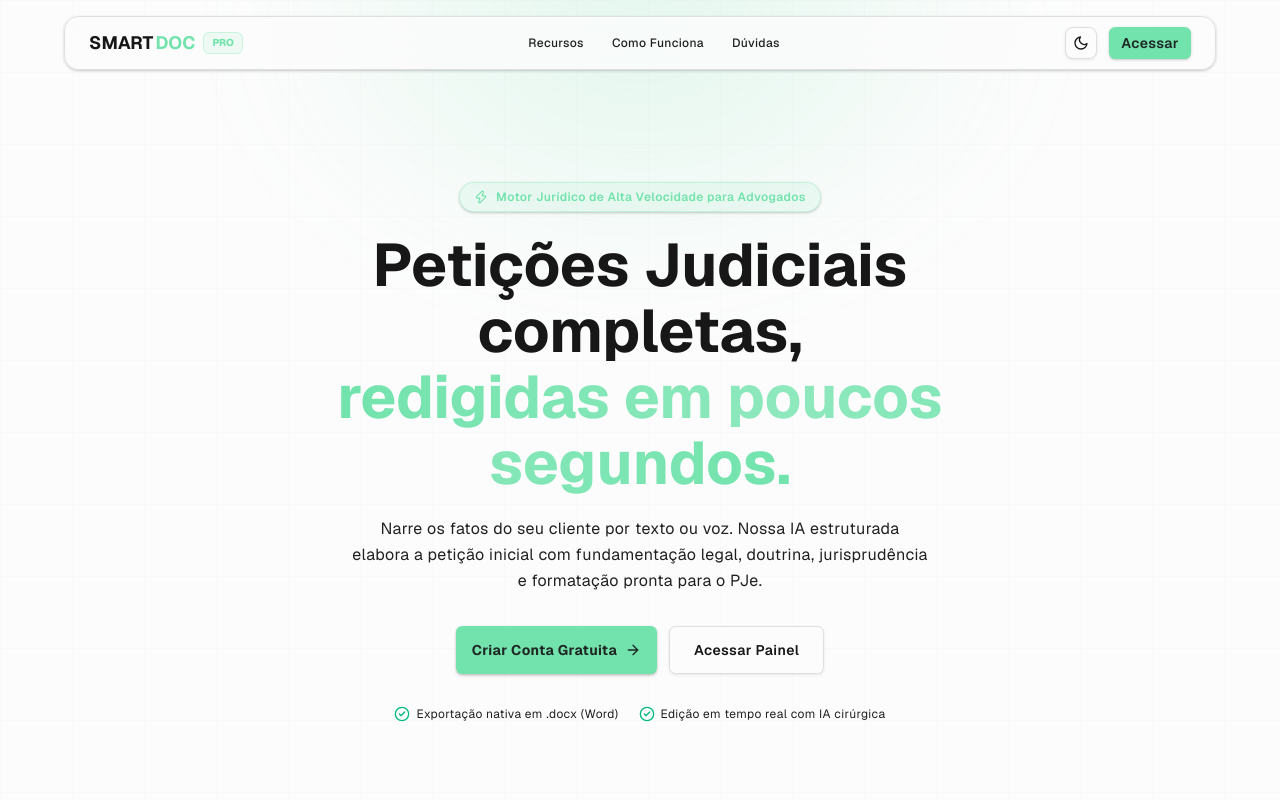
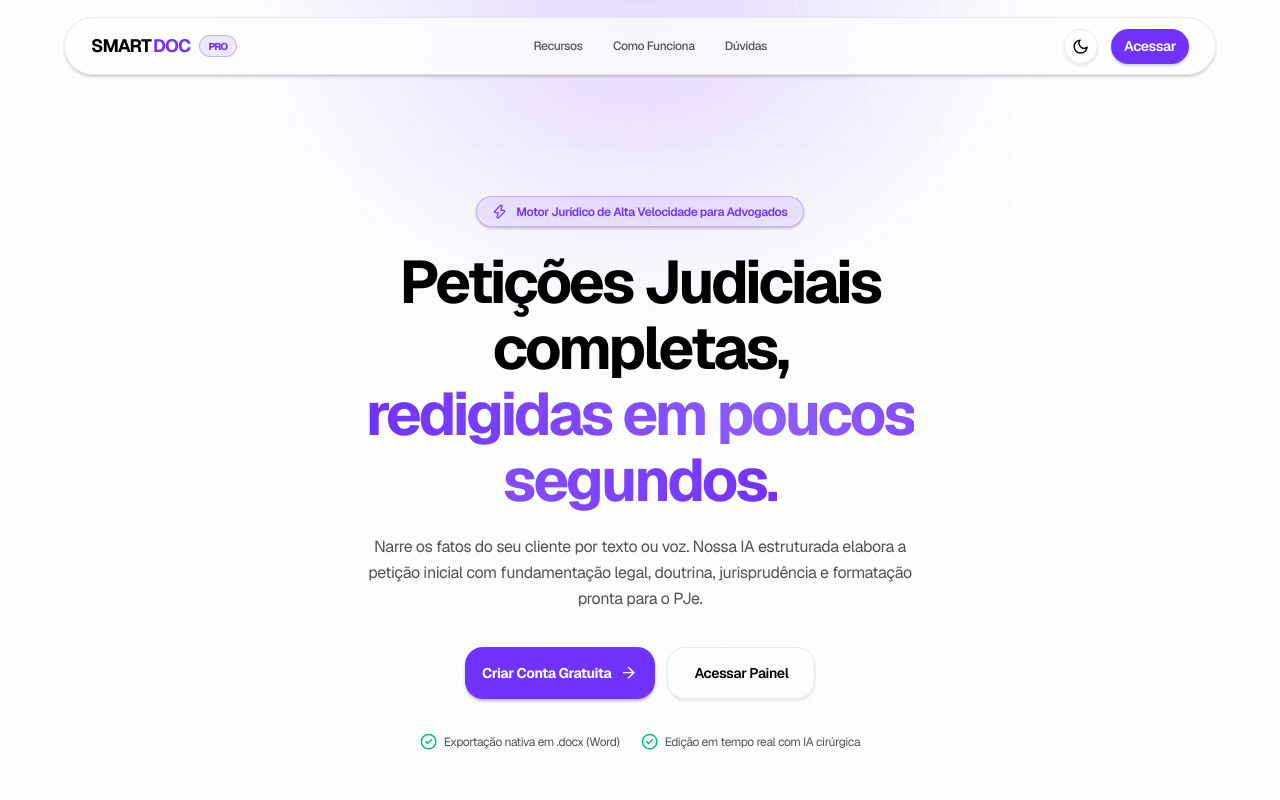
Before and after one commit to felipedutrag/smartdoc, a Next.js app: page / in a window 1280 px wide. Shown: the top 800 px of the page. Built offline with nearby package versions, Linux system fonts and the light colour scheme.

Commit message:
feat(theme): connect editor top border, blockquotes and auth ambient glow to theme primary variables

```diff
--- a/src/app/globals.css
+++ b/src/app/globals.css
@@ -5,7 +5,6 @@
 @import "shadcn/tailwind.css";
 
 @custom-variant dark (&:is(.dark *));
-
 
 html {
   scroll-behavior: smooth;
@@ -46,59 +45,59 @@ html {
   --action-bar-bg: color-mix(in srgb, var(--foreground) 3%, transparent);
   --badge-bg: var(--muted);
   --badge-border: var(--border);
-  --border: oklch(0.9037 0 0);
-  --background: oklch(0.9911 0 0);
-  --foreground: oklch(0.2046 0 0);
-  --card: oklch(0.9911 0 0);
-  --card-foreground: oklch(0.2046 0 0);
+  --border: oklch(0.9300 0.0094 286.2156);
+  --background: oklch(0.9940 0 0);
+  --foreground: oklch(0 0 0);
+  --card: oklch(0.9940 0 0);
+  --card-foreground: oklch(0 0 0);
   --popover: oklch(0.9911 0 0);
-  --popover-foreground: oklch(0.4386 0 0);
-  --primary: oklch(0.8348 0.1302 160.9080);
-  --primary-foreground: oklch(0.2626 0.0147 166.4589);
-  --secondary: oklch(0.9940 0 0);
-  --secondary-foreground: oklch(0.2046 0 0);
-  --muted: oklch(0.9461 0 0);
-  --muted-foreground: oklch(0.2435 0 0);
-  --accent: oklch(0.9461 0 0);
-  --accent-foreground: oklch(0.2435 0 0);
-  --destructive: oklch(0.5523 0.1927 32.7272);
-  --input: oklch(0.9731 0 0);
-  --ring: oklch(0.8348 0.1302 160.9080);
-  --chart-1: oklch(0.8348 0.1302 160.9080);
-  --chart-2: oklch(0.6231 0.1880 259.8145);
-  --chart-3: oklch(0.6056 0.2189 292.7172);
-  --chart-4: oklch(0.7686 0.1647 70.0804);
-  --chart-5: oklch(0.6959 0.1491 162.4796);
-  --radius: 0.5rem;
-  --sidebar: oklch(0.9911 0 0);
-  --sidebar-foreground: oklch(0.5452 0 0);
-  --sidebar-primary: oklch(0.8348 0.1302 160.9080);
-  --sidebar-primary-foreground: oklch(0.2626 0.0147 166.4589);
-  --sidebar-accent: oklch(0.9461 0 0);
-  --sidebar-accent-foreground: oklch(0.2435 0 0);
-  --sidebar-border: oklch(0.9037 0 0);
-  --sidebar-ring: oklch(0.8348 0.1302 160.9080);
-  --destructive-foreground: oklch(0.9934 0.0032 17.2118);
-  --font-sans: Outfit, sans-serif;
-  --font-serif: ui-serif, Georgia, Cambria, "Times New Roman", Times, serif;
-  --font-mono: monospace;
-  --shadow-color: #000000;
-  --shadow-opacity: 0.17;
+  --popover-foreground: oklch(0 0 0);
+  --primary: oklch(0.5393 0.2713 286.7462);
+  --primary-foreground: oklch(1.0000 0 0);
+  --secondary: oklch(0.9540 0.0063 255.4755);
+  --secondary-foreground: oklch(0.1344 0 0);
+  --muted: oklch(0.9702 0 0);
+  --muted-foreground: oklch(0.4386 0 0);
+  --accent: oklch(0.9393 0.0288 266.3680);
+  --accent-foreground: oklch(0.5445 0.1903 259.4848);
+  --destructive: oklch(0.6290 0.1902 23.0704);
+  --input: oklch(0.9401 0 0);
+  --ring: oklch(0 0 0);
+  --chart-1: oklch(0.7459 0.1483 156.4499);
+  --chart-2: oklch(0.5393 0.2713 286.7462);
+  --chart-3: oklch(0.7336 0.1758 50.5517);
+  --chart-4: oklch(0.5828 0.1809 259.7276);
+  --chart-5: oklch(0.5590 0 0);
+  --radius: 1.4rem;
+  --sidebar: oklch(0.9777 0.0051 247.8763);
+  --sidebar-foreground: oklch(0 0 0);
+  --sidebar-primary: oklch(0 0 0);
+  --sidebar-primary-foreground: oklch(1.0000 0 0);
+  --sidebar-accent: oklch(0.9401 0 0);
+  --sidebar-accent-foreground: oklch(0 0 0);
+  --sidebar-border: oklch(0.9401 0 0);
+  --sidebar-ring: oklch(0 0 0);
+  --destructive-foreground: oklch(1.0000 0 0);
+  --font-sans: Plus Jakarta Sans, sans-serif;
+  --font-serif: Lora, serif;
+  --font-mono: IBM Plex Mono, monospace;
+  --shadow-color: hsl(0 0% 0%);
+  --shadow-opacity: 0.16;
   --shadow-blur: 3px;
   --shadow-spread: 0px;
   --shadow-offset-x: 0px;
-  --shadow-offset-y: 1px;
-  --letter-spacing: 0.025em;
-  --spacing: 0.25rem;
-  --shadow-2xs: 0px 1px 3px 0px hsl(0 0% 0% / 0.09);
-  --shadow-xs: 0px 1px 3px 0px hsl(0 0% 0% / 0.09);
-  --shadow-sm: 0px 1px 3px 0px hsl(0 0% 0% / 0.17), 0px 1px 2px -1px hsl(0 0% 0% / 0.17);
-  --shadow: 0px 1px 3px 0px hsl(0 0% 0% / 0.17), 0px 1px 2px -1px hsl(0 0% 0% / 0.17);
-  --shadow-md: 0px 1px 3px 0px hsl(0 0% 0% / 0.17), 0px 2px 4px -1px hsl(0 0% 0% / 0.17);
-  --shadow-lg: 0px 1px 3px 0px hsl(0 0% 0% / 0.17), 0px 4px 6px -1px hsl(0 0% 0% / 0.17);
-  --shadow-xl: 0px 1px 3px 0px hsl(0 0% 0% / 0.17), 0px 8px 10px -1px hsl(0 0% 0% / 0.17);
-  --shadow-2xl: 0px 1px 3px 0px hsl(0 0% 0% / 0.43);
-  --tracking-normal: 0.025em;
+  --shadow-offset-y: 2px;
+  --letter-spacing: -0.025em;
+  --spacing: 0.27rem;
+  --shadow-2xs: 0px 2px 3px 0px hsl(0 0% 0% / 0.08);
+  --shadow-xs: 0px 2px 3px 0px hsl(0 0% 0% / 0.08);
+  --shadow-sm: 0px 2px 3px 0px hsl(0 0% 0% / 0.16), 0px 1px 2px -1px hsl(0 0% 0% / 0.16);
+  --shadow: 0px 2px 3px 0px hsl(0 0% 0% / 0.16), 0px 1px 2px -1px hsl(0 0% 0% / 0.16);
+  --shadow-md: 0px 2px 3px 0px hsl(0 0% 0% / 0.16), 0px 2px 4px -1px hsl(0 0% 0% / 0.16);
+  --shadow-lg: 0px 2px 3px 0px hsl(0 0% 0% / 0.16), 0px 4px 6px -1px hsl(0 0% 0% / 0.16);
+  --shadow-xl: 0px 2px 3px 0px hsl(0 0% 0% / 0.16), 0px 8px 10px -1px hsl(0 0% 0% / 0.16);
+  --shadow-2xl: 0px 2px 3px 0px hsl(0 0% 0% / 0.40);
+  --tracking-normal: -0.025em;
 }
 
 html.dark body,
@@ -967,7 +966,7 @@ body {
 
 @theme inline {
   --font-heading: var(--font-sans);
-  --font-sans: Outfit, sans-serif;
+  --font-sans: Plus Jakarta Sans, sans-serif;
   --color-sidebar-ring: var(--sidebar-ring);
   --color-sidebar-border: var(--sidebar-border);
   --color-sidebar-accent-foreground: var(--sidebar-accent-foreground);
@@ -1006,9 +1005,9 @@ body {
   --radius-2xl: calc(var(--radius) * 1.8);
   --radius-3xl: calc(var(--radius) * 2.2);
   --radius-4xl: calc(var(--radius) * 2.6);
-  --font-mono: monospace;
-  --font-serif: ui-serif, Georgia, Cambria, "Times New Roman", Times, serif;
-  --radius: 0.5rem;
+  --font-mono: IBM Plex Mono, monospace;
+  --font-serif: Lora, serif;
+  --radius: 1.4rem;
   --tracking-tighter: calc(var(--tracking-normal) - 0.05em);
   --tracking-tight: calc(var(--tracking-normal) - 0.025em);
   --tracking-wide: calc(var(--tracking-normal) + 0.025em);
@@ -1035,58 +1034,58 @@ body {
 }
 
 .dark {
-  --background: oklch(0.1822 0 0);
-  --foreground: oklch(0.9288 0.0126 255.5078);
-  --card: oklch(0.2046 0 0);
-  --card-foreground: oklch(0.9288 0.0126 255.5078);
-  --popover: oklch(0.2603 0 0);
-  --popover-foreground: oklch(0.7348 0 0);
-  --primary: oklch(0.4365 0.1044 156.7556);
-  --primary-foreground: oklch(0.9213 0.0135 167.1556);
-  --secondary: oklch(0.2603 0 0);
-  --secondary-foreground: oklch(0.9851 0 0);
-  --muted: oklch(0.2393 0 0);
-  --muted-foreground: oklch(0.7122 0 0);
-  --accent: oklch(0.3132 0 0);
-  --accent-foreground: oklch(0.9851 0 0);
-  --destructive: oklch(0.3123 0.0852 29.7877);
-  --border: oklch(0.2809 0 0);
-  --input: oklch(0.2603 0 0);
-  --ring: oklch(0.8003 0.1821 151.7110);
+  --background: oklch(0.2223 0.0060 271.1393);
+  --foreground: oklch(0.9551 0 0);
+  --card: oklch(0.2568 0.0076 274.6528);
+  --card-foreground: oklch(0.9551 0 0);
+  --popover: oklch(0.2568 0.0076 274.6528);
+  --popover-foreground: oklch(0.9551 0 0);
+  --primary: oklch(0.6132 0.2294 291.7437);
+  --primary-foreground: oklch(1.0000 0 0);
+  --secondary: oklch(0.2940 0.0130 272.9312);
+  --secondary-foreground: oklch(0.9551 0 0);
+  --muted: oklch(0.2940 0.0130 272.9312);
+  --muted-foreground: oklch(0.7058 0 0);
+  --accent: oklch(0.2795 0.0368 260.0310);
+  --accent-foreground: oklch(0.7857 0.1153 246.6596);
+  --destructive: oklch(0.7106 0.1661 22.2162);
+  --border: oklch(0.3289 0.0092 268.3843);
+  --input: oklch(0.3289 0.0092 268.3843);
+  --ring: oklch(0.6132 0.2294 291.7437);
   --chart-1: oklch(0.8003 0.1821 151.7110);
-  --chart-2: oklch(0.7137 0.1434 254.6240);
-  --chart-3: oklch(0.7090 0.1592 293.5412);
-  --chart-4: oklch(0.8369 0.1644 84.4286);
-  --chart-5: oklch(0.7845 0.1325 181.9120);
-  --sidebar: oklch(0.1822 0 0);
-  --sidebar-foreground: oklch(0.6301 0 0);
-  --sidebar-primary: oklch(0.4365 0.1044 156.7556);
-  --sidebar-primary-foreground: oklch(0.9213 0.0135 167.1556);
-  --sidebar-accent: oklch(0.3132 0 0);
-  --sidebar-accent-foreground: oklch(0.9851 0 0);
-  --sidebar-border: oklch(0.2809 0 0);
-  --sidebar-ring: oklch(0.8003 0.1821 151.7110);
-  --destructive-foreground: oklch(0.9368 0.0045 34.3092);
-  --radius: 0.5rem;
-  --font-sans: Outfit, sans-serif;
-  --font-serif: ui-serif, Georgia, Cambria, "Times New Roman", Times, serif;
-  --font-mono: monospace;
-  --shadow-color: #000000;
-  --shadow-opacity: 0.17;
+  --chart-2: oklch(0.6132 0.2294 291.7437);
+  --chart-3: oklch(0.8077 0.1035 19.5706);
+  --chart-4: oklch(0.6691 0.1569 260.1063);
+  --chart-5: oklch(0.7058 0 0);
+  --sidebar: oklch(0.2011 0.0039 286.0396);
+  --sidebar-foreground: oklch(0.9551 0 0);
+  --sidebar-primary: oklch(0.6132 0.2294 291.7437);
+  --sidebar-primary-foreground: oklch(1.0000 0 0);
+  --sidebar-accent: oklch(0.2940 0.0130 272.9312);
+  --sidebar-accent-foreground: oklch(0.6132 0.2294 291.7437);
+  --sidebar-border: oklch(0.3289 0.0092 268.3843);
+  --sidebar-ring: oklch(0.6132 0.2294 291.7437);
+  --destructive-foreground: oklch(1.0000 0 0);
+  --radius: 1.4rem;
+  --font-sans: Plus Jakarta Sans, sans-serif;
+  --font-serif: Lora, serif;
+  --font-mono: IBM Plex Mono, monospace;
+  --shadow-color: hsl(0 0% 0%);
+  --shadow-opacity: 0.16;
   --shadow-blur: 3px;
   --shadow-spread: 0px;
   --shadow-offset-x: 0px;
-  --shadow-offset-y: 1px;
-  --letter-spacing: 0.025em;
-  --spacing: 0.25rem;
-  --shadow-2xs: 0px 1px 3px 0px hsl(0 0% 0% / 0.09);
-  --shadow-xs: 0px 1px 3px 0px hsl(0 0% 0% / 0.09);
-  --shadow-sm: 0px 1px 3px 0px hsl(0 0% 0% / 0.17), 0px 1px 2px -1px hsl(0 0% 0% / 0.17);
-  --shadow: 0px 1px 3px 0px hsl(0 0% 0% / 0.17), 0px 1px 2px -1px hsl(0 0% 0% / 0.17);
-  --shadow-md: 0px 1px 3px 0px hsl(0 0% 0% / 0.17), 0px 2px 4px -1px hsl(0 0% 0% / 0.17);
-  --shadow-lg: 0px 1px 3px 0px hsl(0 0% 0% / 0.17), 0px 4px 6px -1px hsl(0 0% 0% / 0.17);
-  --shadow-xl: 0px 1px 3px 0px hsl(0 0% 0% / 0.17), 0px 8px 10px -1px hsl(0 0% 0% / 0.17);
-  --shadow-2xl: 0px 1px 3px 0px hsl(0 0% 0% / 0.43);
+  --shadow-offset-y: 2px;
+  --letter-spacing: -0.025em;
+  --spacing: 0.27rem;
+  --shadow-2xs: 0px 2px 3px 0px hsl(0 0% 0% / 0.08);
+  --shadow-xs: 0px 2px 3px 0px hsl(0 0% 0% / 0.08);
+  --shadow-sm: 0px 2px 3px 0px hsl(0 0% 0% / 0.16), 0px 1px 2px -1px hsl(0 0% 0% / 0.16);
+  --shadow: 0px 2px 3px 0px hsl(0 0% 0% / 0.16), 0px 1px 2px -1px hsl(0 0% 0% / 0.16);
+  --shadow-md: 0px 2px 3px 0px hsl(0 0% 0% / 0.16), 0px 2px 4px -1px hsl(0 0% 0% / 0.16);
+  --shadow-lg: 0px 2px 3px 0px hsl(0 0% 0% / 0.16), 0px 4px 6px -1px hsl(0 0% 0% / 0.16);
+  --shadow-xl: 0px 2px 3px 0px hsl(0 0% 0% / 0.16), 0px 8px 10px -1px hsl(0 0% 0% / 0.16);
+  --shadow-2xl: 0px 2px 3px 0px hsl(0 0% 0% / 0.40);
 }
 
 @layer base {
--- a/src/app/login/page.tsx
+++ b/src/app/login/page.tsx
@@ -190,7 +190,12 @@ export default function AuthPage() {
         }}
       />
 
-      <div className="pointer-events-none fixed -top-24 left-1/2 z-0 h-80 w-[700px] -translate-x-1/2 bg-[radial-gradient(ellipse_at_50%_30%,rgba(217,119,6,0.15),transparent_70%)] blur-3xl" />
+      <div
+        className="pointer-events-none fixed -top-24 left-1/2 z-0 h-80 w-[700px] -translate-x-1/2 blur-3xl opacity-50"
+        style={{
+          background: "radial-gradient(ellipse at 50% 30%, color-mix(in srgb, var(--primary) 25%, transparent), transparent 70%)"
+        }}
+      />
 
       {/* ── Main Container (Card + Showcase) ── */}
       <Card className="relative z-10 grid w-full max-w-4xl grid-cols-1 overflow-hidden border-border/80 p-0 shadow-2xl md:grid-cols-12 rounded-2xl">
```
Also changed, not shown: src/components/tiptap-templates/simple/simple-editor.scss (+16 -16 lines).
